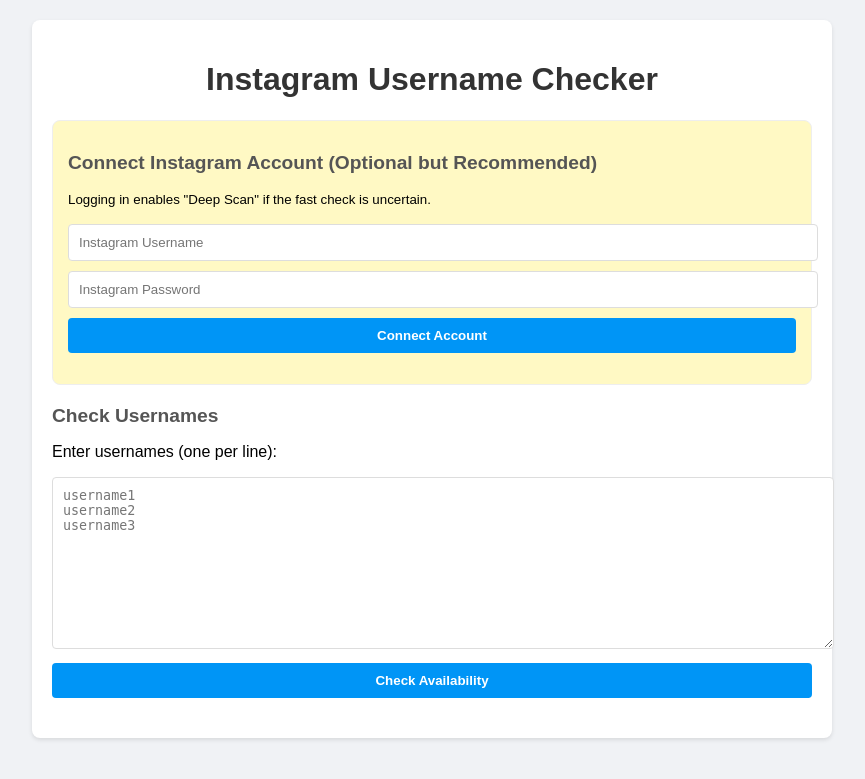
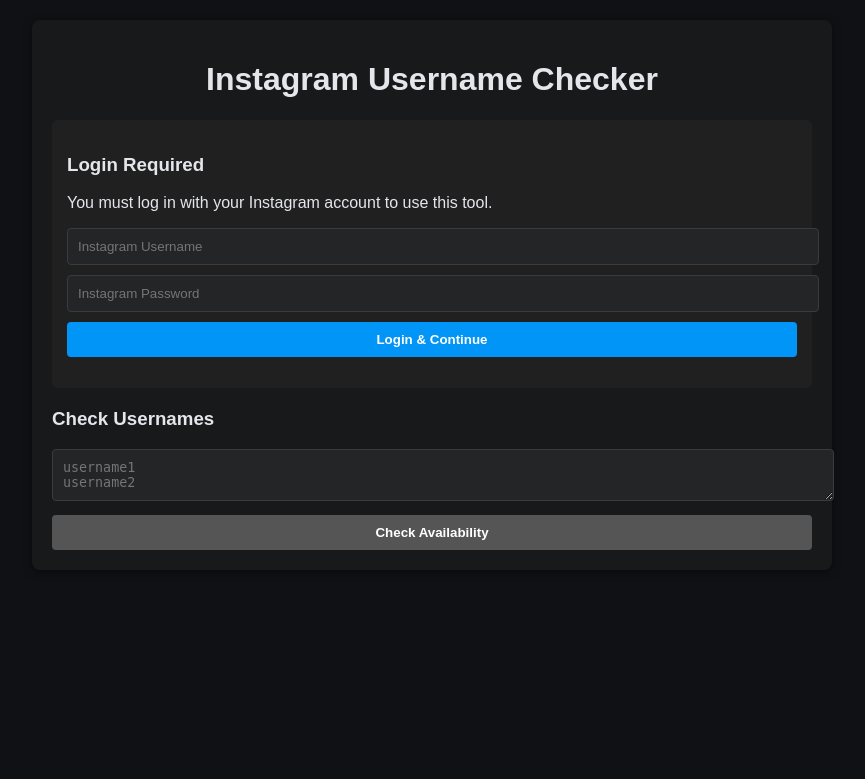
Before and after one commit to morsalin13/Instagram1, a Flask app: page / in a window 1280 px wide. Shown: the top 779 px of the page, without its empty margins (208-1073 px from the left). Run offline with Flask 3, Linux system fonts and the light colour scheme.

Commit message:
Make login mandatory UI + show UID and followers

```diff
--- a/app.py
+++ b/app.py
@@ -1,4 +1,4 @@
-from flask import Flask, render_template, request, jsonify
+from flask import Flask, render_template, request, jsonify, session
 import instaloader
 import requests
 import time
@@ -6,13 +6,7 @@ import os
 import random
 
 app = Flask(__name__)
-
-# Instaloader (anonymous only for public safety)
-L = instaloader.Instaloader()
-L.context.max_connection_attempts = 1
-
-# PUBLIC MODE ONLY
-is_logged_in = False  # always false on public site
+app.secret_key = "change-this-secret-key"  # must be set
 
 USER_AGENTS = [
     'Mozilla/5.0 (Windows NT 10.0; Win64; x64) AppleWebKit/537.36 (KHTML, like Gecko) Chrome/91.0.4472.124 Safari/537.36',
@@ -21,42 +15,101 @@ USER_AGENTS = [
     'Mozilla/5.0 (iPhone; CPU iPhone OS 14_6 like Mac OS X) AppleWebKit/605.1.15 (KHTML, like Gecko) Version/14.0 Mobile/15E148 Safari/604.1'
 ]
 
+# -------------------------
+# Helpers
+# -------------------------
+
+def get_user_instaloader():
+    """
+    Create Instaloader instance for the currently logged-in user.
+    """
+    if 'ig_username' not in session or 'ig_password' not in session:
+        return None
+
+    L = instaloader.Instaloader()
+    L.context.max_connection_attempts = 1
+    L.login(session['ig_username'], session['ig_password'])
+    return L
+
+
+# -------------------------
+# Routes
+# -------------------------
+
 @app.route('/')
 def index():
-    return render_template('index.html', logged_in=False)
+    return render_template(
+        'index.html',
+        logged_in=('ig_username' in session),
+        ig_user=session.get('ig_username')
+    )
 
-# 🔒 LOGIN DISABLED ON PUBLIC VERSION
+
 @app.route('/login', methods=['POST'])
 def login():
-    return jsonify({
-        "success": False,
-        "message": "Instagram login is disabled on the public version."
-    })
+    username = request.json.get('username')
+    password = request.json.get('password')
+
+    if not username or not password:
+        return jsonify({"success": False, "message": "Username and password required"})
+
+    try:
+        L = instaloader.Instaloader()
+        L.context.max_connection_attempts = 1
+        L.login(username, password)
+
+        # save only in user session (NOT global, NOT file)
+        session['ig_username'] = username
+        session['ig_password'] = password
+
+        return jsonify({"success": True, "message": "Logged in successfully"})
+
+    except Exception as e:
+        return jsonify({"success": False, "message": str(e)})
+
+
+@app.route('/logout', methods=['POST'])
+def logout():
+    session.clear()
+    return jsonify({"success": True})
+
 
 @app.route('/check', methods=['POST'])
 def check():
+    # login mandatory
+    if 'ig_username' not in session:
+        return jsonify({"error": "Login required"}), 401
+
     usernames = request.json.get('usernames', [])
     results = []
+
+    L = get_user_instaloader()
+    if not L:
+        return jsonify({"error": "Instagram session error"}), 401
 
     for username in usernames:
         username = username.strip()
         if not username:
             continue
 
-        # Fast check (main method)
+        # Fast check first
         result = check_username_fast(username)
 
-        # Anonymous instaloader fallback only if fast check errors
-        if result['status'] == 'Error':
-            insta_result = check_username_instaloader(username)
-            if insta_result['status'] != 'Error':
-                result = insta_result
+        # Deep scan if taken / uncertain
+        if result['status'] in ['Taken', 'Error', 'Uncertain']:
+            deep = check_username_instaloader(L, username)
+            if deep['status'] != 'Error':
+                result = deep
 
         results.append(result)
-
-        time.sleep(random.uniform(0.5, 1.5))
+        time.sleep(random.uniform(1.5, 3.0))
 
     return jsonify(results)
+
+
+# -------------------------
+# Username check logic
+# -------------------------
 
 def check_username_fast(username):
     url = f"https://www.instagram.com/{username}/"
@@ -66,64 +119,30 @@ def check_username_fast(username):
     }
 
     try:
-        response = requests.get(url, headers=headers, timeout=5)
+        r = requests.get(url, headers=headers, timeout=5)
 
-        if response.status_code == 404:
-            return {
-                "username": username,
-                "status": "Available",
-                "details": "User not found (404)",
-                "method": "Fast"
-            }
+        if r.status_code == 404:
+            return {"username": username, "status": "Available", "details": "User not found", "method": "Fast"}
 
-        if response.status_code == 200:
-            text = response.text
+        if r.status_code == 200:
+            if "Sorry, this page isn't available." in r.text:
+                return {"username": username, "status": "Available", "details": "Page not found", "method": "Fast"}
 
-            if "Sorry, this page isn't available." in text:
-                return {
-                    "username": username,
-                    "status": "Available",
-                    "details": "Page content indicates not found",
-                    "method": "Fast"
-                }
+            return {"username": username, "status": "Taken", "details": "Account appears Live", "method": "Fast"}
 
-            if f"@{username}" in text or f"{username})" in text:
-                return {
-                    "username": username,
-                    "status": "Taken",
-                    "details": "Account is Live (Found in Page)",
-                    "method": "Fast"
-                }
-
-            return {
-                "username": username,
-                "status": "Taken",
-                "details": "Account appears Live",
-                "method": "Fast"
-            }
-
-        return {
-            "username": username,
-            "status": "Error",
-            "details": f"Status {response.status_code}",
-            "method": "Fast"
-        }
+        return {"username": username, "status": "Error", "details": f"HTTP {r.status_code}", "method": "Fast"}
 
     except Exception as e:
-        return {
-            "username": username,
-            "status": "Error",
-            "details": str(e),
-            "method": "Fast"
-        }
+        return {"username": username, "status": "Error", "details": str(e), "method": "Fast"}
 
-def check_username_instaloader(username):
+
+def check_username_instaloader(L, username):
     try:
         profile = instaloader.Profile.from_username(L.context, username)
         return {
             "username": username,
             "status": "Taken",
-            "details": f"Live | Followers: {profile.followers}",
+            "details": "Live",
             "followers": profile.followers,
             "uid": profile.userid,
             "account_status": "Live",
@@ -131,29 +150,19 @@ def check_username_instaloader(username):
         }
 
     except instaloader.ProfileNotExistsException:
-        return {
-            "username": username,
-            "status": "Available",
-            "details": "User not found",
-            "method": "Instaloader"
-        }
+        return {"username": username, "status": "Available", "details": "User not found", "method": "Instaloader"}
 
     except Exception as e:
         err = str(e)
-        if "401" in err or "JSON Query" in err or "404" in err:
-            return {
-                "username": username,
-                "status": "Available",
-                "details": "(this account is not live or not created yet)",
-                "method": "Instaloader"
-            }
+        if "401" in err or "JSON Query" in err:
+            return {"username": username, "status": "Available", "details": "Not live / not created", "method": "Instaloader"}
 
-        return {
-            "username": username,
-            "status": "Error",
-            "details": err,
-            "method": "Instaloader"
-        }
+        return {"username": username, "status": "Error", "details": err, "method": "Instaloader"}
+
+
+# -------------------------
+# Run
+# -------------------------
 
 if __name__ == '__main__':
     app.run(
--- a/templates/index.html
+++ b/templates/index.html
@@ -10,108 +10,72 @@
             max-width: 800px;
             margin: 0 auto;
             padding: 20px;
-            background-color: #f0f2f5;
+            background-color: #0f1115;
+            color: #e4e6eb;
         }
         .container {
-            background-color: white;
+            background-color: #18191a;
             padding: 20px;
             border-radius: 8px;
-            box-shadow: 0 2px 4px rgba(0,0,0,0.1);
-            margin-bottom: 20px;
+            box-shadow: 0 2px 8px rgba(0,0,0,0.5);
         }
-        h1 {
-            color: #333;
-            text-align: center;
-        }
-        h2 {
-            font-size: 1.2em;
-            margin-bottom: 10px;
-            color: #555;
-        }
-        textarea {
-            width: 100%;
-            height: 150px;
-            margin-bottom: 10px;
-            padding: 10px;
-            border: 1px solid #ddd;
-            border-radius: 4px;
-            resize: vertical;
-        }
-        input[type="text"], input[type="password"] {
+        h1 { text-align: center; }
+        textarea, input {
             width: 100%;
             padding: 10px;
             margin-bottom: 10px;
-            border: 1px solid #ddd;
+            background: #242526;
+            border: 1px solid #3a3b3c;
             border-radius: 4px;
+            color: #e4e6eb;
         }
         button {
+            width: 100%;
+            padding: 10px;
+            border: none;
+            border-radius: 4px;
+            font-weight: bold;
+            cursor: pointer;
             background-color: #0095f6;
             color: white;
-            border: none;
-            padding: 10px 20px;
-            border-radius: 4px;
-            cursor: pointer;
-            font-weight: bold;
-            width: 100%;
-        }
-        button:hover {
-            background-color: #0081d6;
         }
         button:disabled {
-            background-color: #ccc;
+            background-color: #555;
+            cursor: not-allowed;
         }
         .login-section {
-            background-color: #fff9c4;
+            background: #202020;
             padding: 15px;
-            border-radius: 8px;
+            border-radius: 6px;
             margin-bottom: 20px;
-            border: 1px solid #eee;
         }
         .logged-in-msg {
-            background-color: #d1e7dd;
-            color: #0f5132;
+            background: #1e4620;
             padding: 10px;
-            border-radius: 4px;
+            border-radius: 6px;
             margin-bottom: 20px;
             text-align: center;
-        }
-        #results {
-            margin-top: 20px;
+            font-weight: bold;
         }
         .result-item {
-            padding: 10px;
-            border-bottom: 1px solid #eee;
+            border-bottom: 1px solid #333;
+            padding: 10px 0;
             display: flex;
             justify-content: space-between;
         }
-        .status-taken {
-            color: #ed4956;
-            font-weight: bold;
-        }
-        .status-available {
-            color: #26c72d;
-            font-weight: bold;
-        }
-        .status-error {
-            color: #ffa500;
-        }
-        .status-uncertain {
-            color: #666;
-            font-style: italic;
+        .status-taken { color: #ed4956; font-weight: bold; }
+        .status-available { color: #2ecc71; font-weight: bold; }
+        .method-tag {
+            font-size: 12px;
+            background: #333;
+            padding: 2px 6px;
+            border-radius: 4px;
+            margin-left: 5px;
         }
         .stats {
+            text-align: right;
             margin-top: 10px;
-            font-size: 0.9em;
-            color: #666;
-            text-align: right;
-        }
-        .method-tag {
-            font-size: 0.8em;
-            padding: 2px 6px;
-            border-radius: 4px;
-            background-color: #eee;
-            color: #666;
-            margin-left: 5px;
+            color: #aaa;
         }
     </style>
 </head>
@@ -120,146 +84,103 @@
     <h1>Instagram Username Checker</h1>
 
     {% if logged_in %}
-            <div class="logged-in-msg">✅ Connected to Instagram Account (Deep Scan Enabled)</div>
+        <div class="logged-in-msg">
+            ✅ Logged in as <b>{{ ig_user }}</b> (Deep Scan Enabled)
+            <br><br>
+            <button onclick="logout()" style="background:#ed4956;">Logout</button>
+        </div>
     {% else %}
-            <div class="login-section" id="loginSection">
-                <h2>Connect Instagram Account (Optional but Recommended)</h2>
-                <p><small>Logging in enables "Deep Scan" if the fast check is uncertain.</small></p>
+        <div class="login-section">
+            <h3>Login Required</h3>
+            <p>You must log in with your Instagram account to use this tool.</p>
             <input type="text" id="igUsername" placeholder="Instagram Username">
             <input type="password" id="igPassword" placeholder="Instagram Password">
-                <button id="loginBtn" onclick="login()">Connect Account</button>
-                <p id="loginStatus" style="margin-top: 10px;"></p>
+            <button id="loginBtn" onclick="login()">Login & Continue</button>
+            <p id="loginStatus"></p>
         </div>
     {% endif %}
 
-        <h2>Check Usernames</h2>
-        <p>Enter usernames (one per line):</p>
-        <textarea id="usernamesInput" placeholder="username1&#10;username2&#10;username3"></textarea>
-        <button id="checkBtn" onclick="checkUsernames()">Check Availability</button>
+    <h3>Check Usernames</h3>
+    <textarea id="usernamesInput" placeholder="username1&#10;username2"></textarea>
+    <button id="checkBtn" onclick="checkUsernames()" {% if not logged_in %}disabled{% endif %}>
+        Check Availability
+    </button>
 
     <div id="results"></div>
 </div>
 
 <script>
 async function login() {
-            const username = document.getElementById('igUsername').value;
-            const password = document.getElementById('igPassword').value;
-            const btn = document.getElementById('loginBtn');
-            const status = document.getElementById('loginStatus');
+    const u = igUsername.value;
+    const p = igPassword.value;
+    loginBtn.disabled = true;
+    loginBtn.innerText = "Logging in...";
 
-            if (!username || !password) {
-                status.innerHTML = '<span style="color:red">Please enter username and password</span>';
+    const res = await fetch('/login', {
+        method: 'POST',
+        headers: {'Content-Type':'application/json'},
+        body: JSON.stringify({username:u, password:p})
+    });
+    const data = await res.json();
+
+    if (data.success) {
+        location.reload();
+    } else {
+        loginStatus.innerHTML = `<span style="color:red">${data.message}</span>`;
+        loginBtn.disabled = false;
+        loginBtn.innerText = "Login & Continue";
+    }
+}
+
+async function logout() {
+    await fetch('/logout', {method:'POST'});
+    location.reload();
+}
+
+async function checkUsernames() {
+    const names = usernamesInput.value.split('\n').map(x=>x.trim()).filter(Boolean);
+    if (!names.length) return alert("Enter usernames");
+
+    checkBtn.disabled = true;
+    checkBtn.innerText = "Checking...";
+    results.innerHTML = "";
+
+    const res = await fetch('/check', {
+        method:'POST',
+        headers:{'Content-Type':'application/json'},
+        body: JSON.stringify({usernames:names})
+    });
+
+    if (res.status === 401) {
+        alert("Login required");
+        location.reload();
         return;
     }
 
-            btn.disabled = true;
-            btn.innerText = 'Connecting...';
-            status.innerHTML = '';
+    const data = await res.json();
+    let html = "<h3>Results:</h3>";
+    let a=0,t=0;
 
-            try {
-                const response = await fetch('/login', {
-                    method: 'POST',
-                    headers: {'Content-Type': 'application/json'},
-                    body: JSON.stringify({ username, password })
-                });
-                const data = await response.json();
-
-                if (data.success) {
-                    status.innerHTML = '<span style="color:green">Connected successfully! reloading...</span>';
-                    setTimeout(() => location.reload(), 1000);
-                } else {
-                    status.innerHTML = `<span style="color:red">Error: ${data.message}</span>`;
-                    btn.disabled = false;
-                    btn.innerText = 'Connect Account';
-                }
-            } catch (e) {
-                status.innerHTML = `<span style="color:red">Error: ${e.message}</span>`;
-                btn.disabled = false;
-                btn.innerText = 'Connect Account';
-            }
-        }
-
-        async function checkUsernames() {
-            const input = document.getElementById('usernamesInput').value;
-            const usernames = input.split('\n').map(u => u.trim()).filter(u => u);
-
-            if (usernames.length === 0) {
-                alert('Please enter at least one username');
-                return;
-            }
-
-            const btn = document.getElementById('checkBtn');
-            const resultsDiv = document.getElementById('results');
-
-            btn.disabled = true;
-            btn.innerText = 'Checking... (This may take a moment)';
-            resultsDiv.innerHTML = '<p>Processing... Please wait.</p>';
-
-            try {
-                const response = await fetch('/check', {
-                    method: 'POST',
-                    headers: {
-                        'Content-Type': 'application/json'
-                    },
-                    body: JSON.stringify({ usernames: usernames })
-                });
-
-                const data = await response.json();
-
-                let html = '<h3>Results:</h3>';
-                let availableCount = 0;
-                let takenCount = 0;
-
-                data.forEach(item => {
-                    let statusClass = '';
-                    if (item.status === 'Taken') {
-                        statusClass = 'status-taken';
-                        takenCount++;
-                    } else if (item.status === 'Available') {
-                        statusClass = 'status-available';
-                        availableCount++;
-                    } else if (item.status === 'Uncertain') {
-                        statusClass = 'status-uncertain';
-                    } else {
-                        statusClass = 'status-error';
-                    }
-
+    data.forEach(i=>{
+        if(i.status==="Available") a++; else if(i.status==="Taken") t++;
         html += `
         <div class="result-item">
             <div>
-                                <div style="font-weight:bold; font-size:1.2em; margin-bottom: 5px;">${item.username}</div>
-                                ${item.followers !== undefined ? `
-                                <div style="color: #000; font-weight: 600; font-size: 1.1em; background-color: #e8f0fe; display: inline-block; padding: 2px 8px; border-radius: 4px; margin-bottom: 4px;">
-                                    Followers: ${item.followers}
+                <b>${i.username}</b><br>
+                ${i.followers ? `Followers: ${i.followers}<br>UID: ${i.uid}` : ""}
             </div>
-                                <div style="font-size: 0.9em; color: #555;">
-                                    UID: ${item.uid} <span style="margin: 0 5px; color: #ccc;">|</span> Status: <span style="color: green;">${item.account_status}</span>
-                                </div>` : ''}
+            <div style="text-align:right">
+                <span class="status-${i.status.toLowerCase()}">${i.status}</span><br>
+                <small>${i.details}</small>
+                <span class="method-tag">${i.method}</span>
             </div>
-                            <div style="text-align:right;">
-                                <span class="${statusClass}">${item.status}</span>
-                                <br>
-                                <small style="display:block; margin:2px 0;">(${item.details})</small>
-                                <span class="method-tag">${item.method || 'Unknown'}</span>
-                            </div>
-                        </div>
-                    `;
+        </div>`;
     });
 
-                html += `
-                    <div class="stats">
-                        Total: ${data.length} | Available: ${availableCount} | Taken: ${takenCount}
-                    </div>
-                `;
-
-                resultsDiv.innerHTML = html;
-
-            } catch (error) {
-                resultsDiv.innerHTML = `<p style="color:red">Error: ${error.message}</p>`;
-            } finally {
-                btn.disabled = false;
-                btn.innerText = 'Check Availability';
-            }
+    html += `<div class="stats">Total: ${data.length} | Available: ${a} | Taken: ${t}</div>`;
+    results.innerHTML = html;
+    checkBtn.disabled = false;
+    checkBtn.innerText = "Check Availability";
 }
 </script>
 </body>
```
Lines whose indentation alone changed are shown as unchanged.
